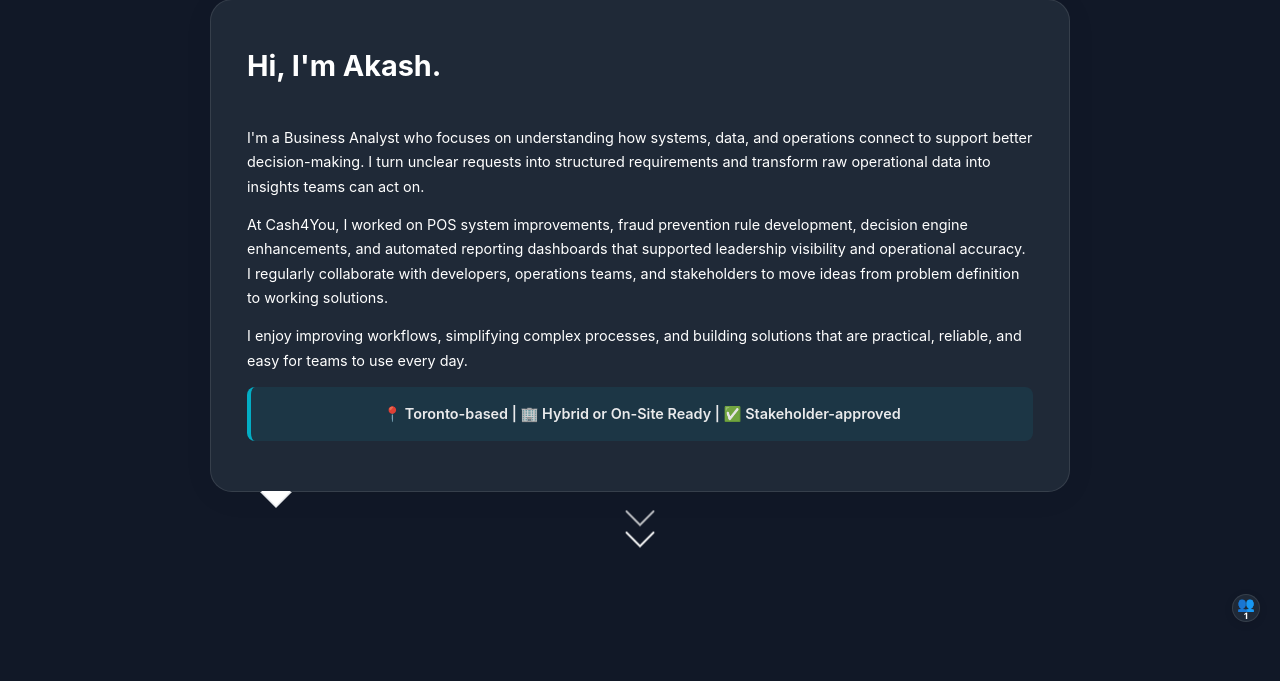
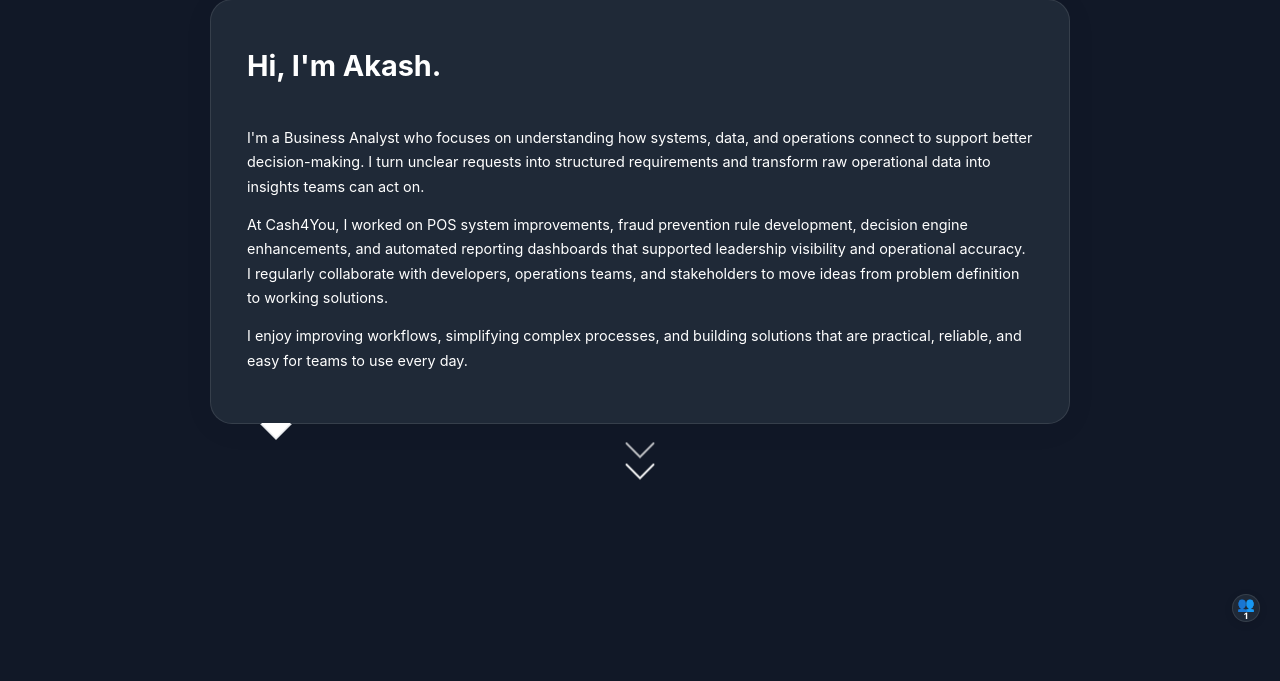
Before and after one commit to holygrail0063/akash-portfolio, a Flask app: page / in a window 1280 px wide. Shown: the part 163-844 px from the top of the page. Run offline with Flask 2, Linux system fonts and the light colour scheme; some libraries are stand-ins or nearby versions.

Commit message:
Remove location pill row from About section

```diff
--- a/templates/index.html
+++ b/templates/index.html
@@ -50,8 +50,6 @@
                     <p>At Cash4You, I worked on POS system improvements, fraud prevention rule development, decision engine enhancements, and automated reporting dashboards that supported leadership visibility and operational accuracy. I regularly collaborate with developers, operations teams, and stakeholders to move ideas from problem definition to working solutions.</p>
 
                     <p>I enjoy improving workflows, simplifying complex processes, and building solutions that are practical, reliable, and easy for teams to use every day.</p>
-
-                    <p class="location">📍 Toronto-based | 🏢 Hybrid or On-Site Ready | ✅ Stakeholder-approved</p>
                 </div>
             </div>
         </div>
```
